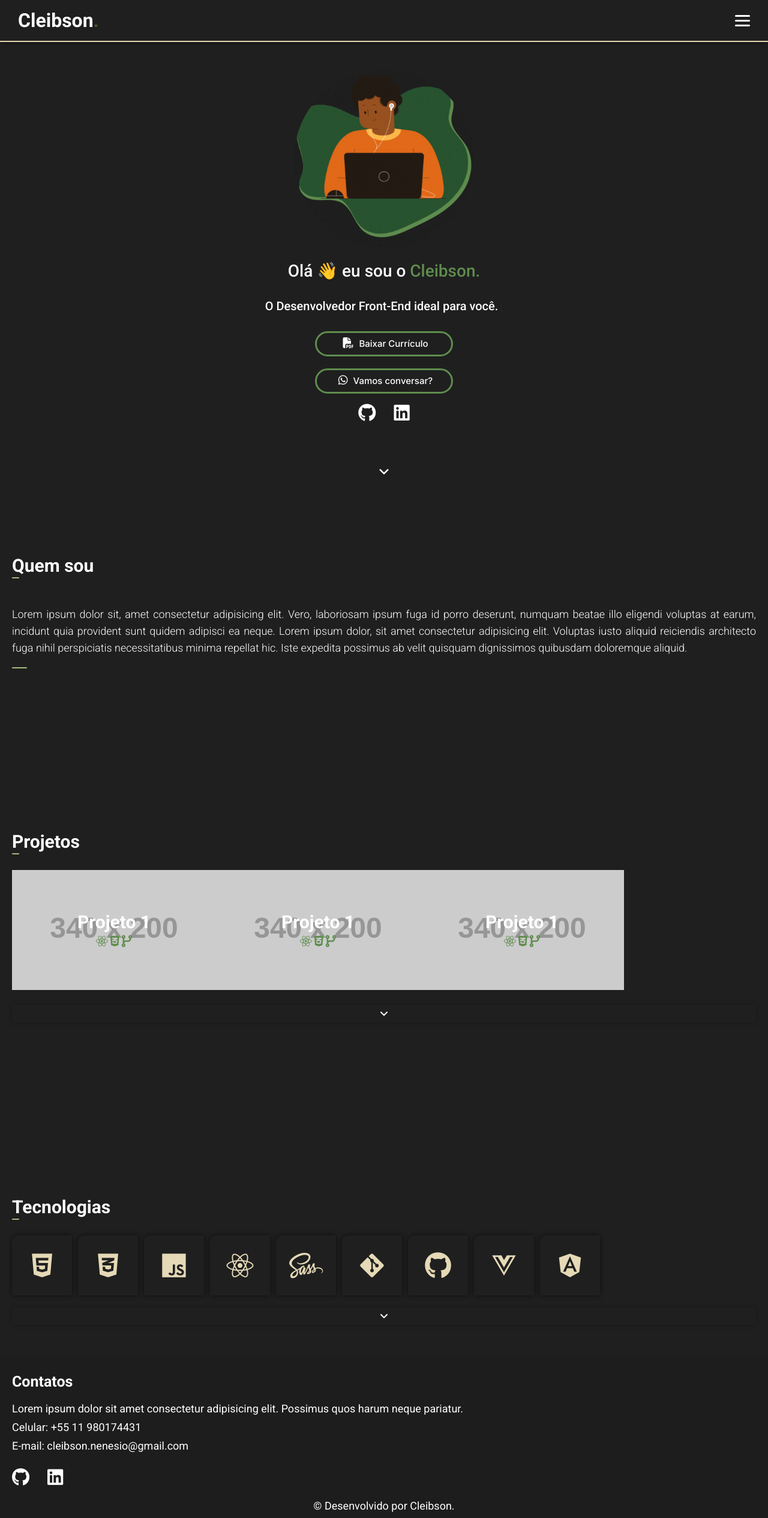
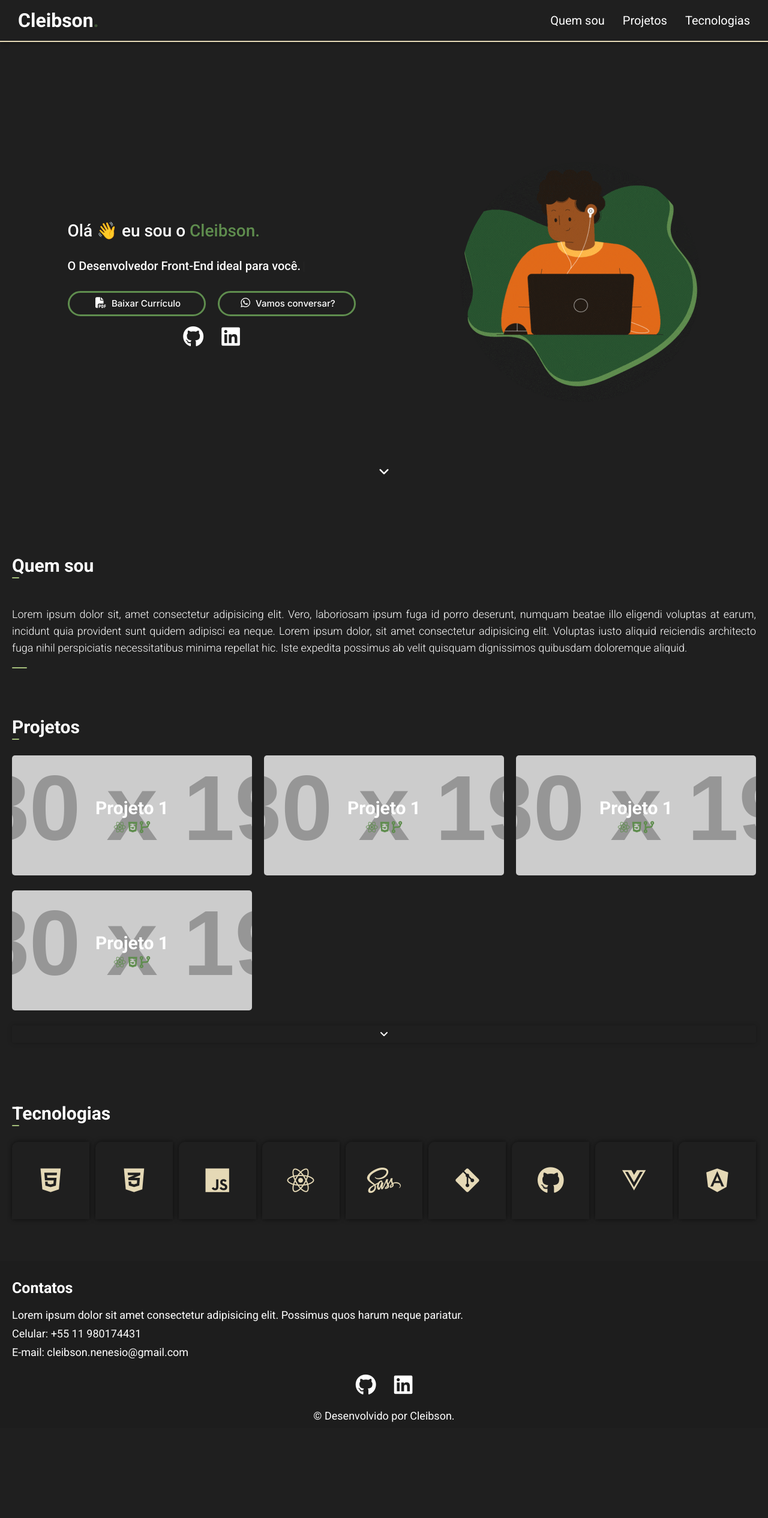
Before and after one commit to cleibson-nenesio/portfolio, a plain HTML site: page index.html in a window 1280 px wide. Shown: the whole page at 60% size. After the commit the page ends 2380 px from the top, so only its background shows below. Drawn offline with Linux system fonts and the light colour scheme; placeholder pictures from the web are drawn by us.

Commit message:
Added responsiveness for larger screens

```diff
--- a/index.html
+++ b/index.html
@@ -7,6 +7,7 @@
         <title>Portfólio | Cleibson - Desenvolvedor Front-End</title>
 
         <link rel="stylesheet" href="./src/css/style.css">
+        <link rel="stylesheet" href="./src/css/responsive.css">
     </head>
 
     <body>
@@ -29,7 +30,9 @@
 
         <main class="main">
             <section class="hero">
-                <img src="./src/images/developer-avatar.gif" alt="">
+                <img src="./src/images/developer-avatar.gif" alt="developer avatar">
+
+                <div class="hero-information">
                     <h2>Olá <span>👋</span> eu sou o <span class="my-name">Cleibson.</span></h2>
                     <h3>O Desenvolvedor Front-End ideal para você.</h3>
 
@@ -52,6 +55,7 @@
                             <i class="fa-brands fa-linkedin"></i>
                         </a>
                     </div>
+                </div>
 
                 <i class="fa-sharp fa-solid fa-angle-down scroll-down"></i>
             </section>
@@ -59,7 +63,7 @@
             <section class="about-me" id="about-me">
                 <h2>Quem sou</h2>
 
-                <div class="quem-sou">
+                <div class="who-am-i">
                     <p>Lorem ipsum dolor sit, amet consectetur adipisicing elit. Vero, laboriosam ipsum fuga id porro deserunt, numquam beatae illo eligendi voluptas at earum, incidunt quia provident sunt quidem adipisci ea neque. Lorem ipsum dolor, sit amet consectetur adipisicing elit. Voluptas iusto aliquid reiciendis architecto fuga nihil perspiciatis necessitatibus minima repellat hic. Iste expedita possimus ab velit quisquam dignissimos quibusdam doloremque aliquid.</p>
                 </div>
             </section>
@@ -68,6 +72,15 @@
                 <h2>Projetos</h2>
 
                 <div class="projects-list">
+                    <div class="project">
+                        <h3>Projeto 1</h3>
+                        <div class="languages-and-frameworks">
+                            <i class="fab fa-react"></i>
+                            <i class="fab fa-css3-alt"></i>
+                            <i class="fas fa-code-branch"></i>
+                        </div>
+                    </div>
+
                     <div class="project">
                         <h3>Projeto 1</h3>
                         <div class="languages-and-frameworks">
@@ -141,10 +154,6 @@
                         <i class="fa-brands fa-angular"></i>
                     </div>
                 </div>
-
-                <div class="show-more">
-                    <i class="fa-sharp fa-solid fa-angle-down"></i>
-                </div>
             </section>
         </main>
 
--- /dev/null
+++ b/src/css/responsive.css
@@ -0,0 +1,64 @@
+@media (min-width: 900px) {
+    .menu-hamburger {
+        display: none;
+    }
+
+    .header nav {
+        display: block;
+        position: static;
+        transform: none;
+    }
+
+    .header nav ul {
+        flex-direction: row;
+        font-size: 2rem;
+    }
+
+    .main .hero {
+        flex-direction: row-reverse;
+        justify-content: space-around;
+    }
+
+    .main .hero-information {
+        min-width: 450px;
+    }
+
+    .main .contact-btn {
+        flex-direction: row;
+    }
+
+    .social-medias a {
+        font-size: 3.5rem;
+    }
+}
+
+@media (min-width: 1920px) {
+    .main .hero img {
+        transform: scale(1.2);
+    }
+
+    .main .hero .hero-information {
+        min-width: 675px;
+    }
+
+    .main .about-me {
+        align-items: center;
+    }
+
+    .main .about-me p::after {
+        width: 2px;
+        height: 25px;
+        left: -20px;
+        top: 0;
+    }
+
+    .main .about-me .who-am-i p {
+        max-width: 1200px;
+        text-align: center;
+    }
+
+    .main .hero h2,
+    .main .hero h3 {
+        font-size: 3.4rem;
+    }
+}
--- a/src/css/style.css
+++ b/src/css/style.css
@@ -89,15 +89,8 @@ body {
     overflow: hidden;
 }
 
-.menu-hamburger:checked ~ main {
-    overflow-y: hidden;
-}
-
-.header nav {
+.header nav{
     display: none;
-}
-
-.header nav{
     position: absolute;
     top: 50%;
     left: 50%;
@@ -138,7 +131,7 @@ body {
     margin-bottom: 30px;
     position: relative;
     aspect-ratio: 4/4;
-    width: 300px;
+    min-width: 300px;
     animation: bounce-image 3s linear infinite;
     z-index: -1;
 }
@@ -213,12 +206,17 @@ body {
 .social-medias {
     margin-top: 15px;
     display: flex;
+    justify-content: center;
     gap: 30px;
 }
 
 .social-medias a {
     font-size: 3rem;
     color: var(--white);
+}
+
+.social-medias a:hover {
+    color: var(--green);
 }
 
 @keyframes identify-scroll {
@@ -298,7 +296,6 @@ body {
 }
 
 .main .projects {
-    height: 100vh;
     display: flex;
     flex-direction: column;
     justify-content: center;
@@ -322,15 +319,15 @@ body {
 }
 
 .main .projects .projects-list {
-    display: flex;
-    flex-wrap: wrap;
+    display: grid;
+    grid-template-columns: repeat(auto-fit, minmax(300px, 1fr));
+    gap: 20px;
     margin-bottom: 20px;
 }
 
 .main .projects .projects-list .project {
-    background: url('https://via.placeholder.com/340x200') center center no-repeat;
-    height: 200px;
-    width: 340px;
+    background: url('https://via.placeholder.com/1080x1920') center center no-repeat;
+    display: grid;
     display: flex;
     flex-direction: column;
     justify-content: center;
@@ -338,6 +335,8 @@ body {
     gap: 5px;
     transition: .3s;
     margin-bottom: 5px;
+    aspect-ratio: 4/2;
+    border-radius: 5px;
 }
 
 .main .projects .projects-list .project h3 {
@@ -387,15 +386,16 @@ body {
 }
 
 .main .technologies .languages {
-    display: flex;
-    flex-wrap: wrap;
+    display: grid;
+    grid-template-columns: repeat(auto-fit, minmax(100px, 1fr));
     gap: 10px;
     margin-bottom: 20px;
 }
 
 .main .technologies .languages .language {
-    width: 100px;
-    height: 100px;
+    min-width: 100px;
+    min-height: 100px;
+    aspect-ratio: 4/4;
     box-shadow: 0px 0px 8px -1px rgba(0,0,0,0.75);
     display: flex;
     justify-content: center;
```
Lines whose indentation alone changed are shown as unchanged.
